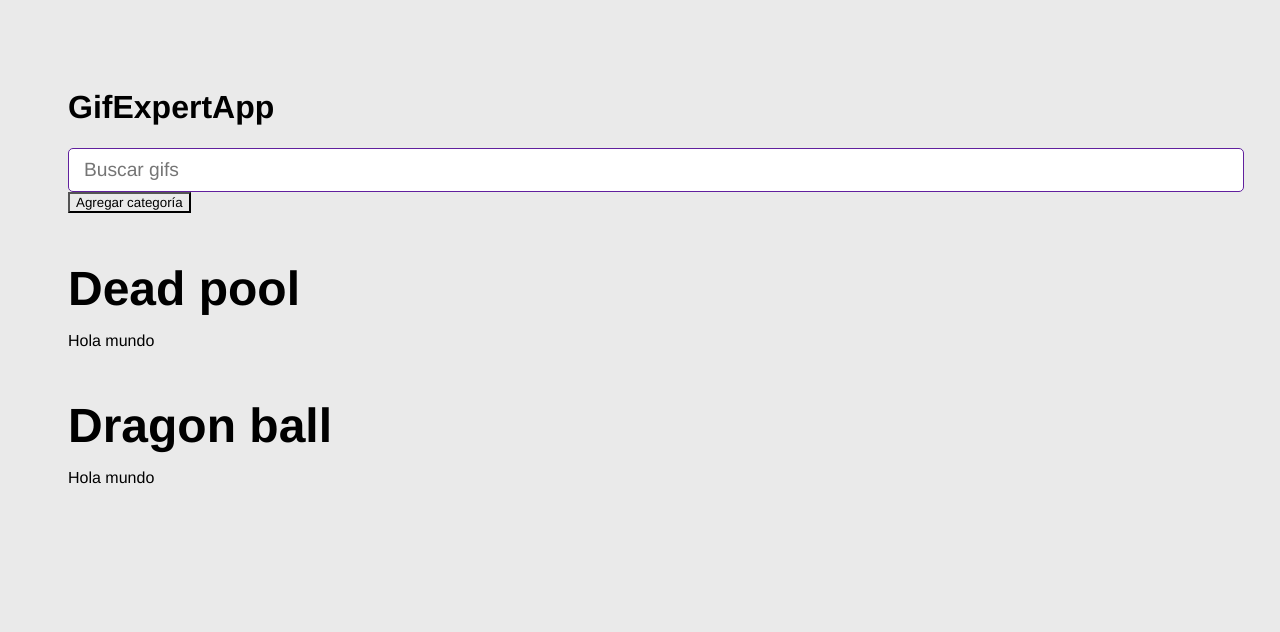
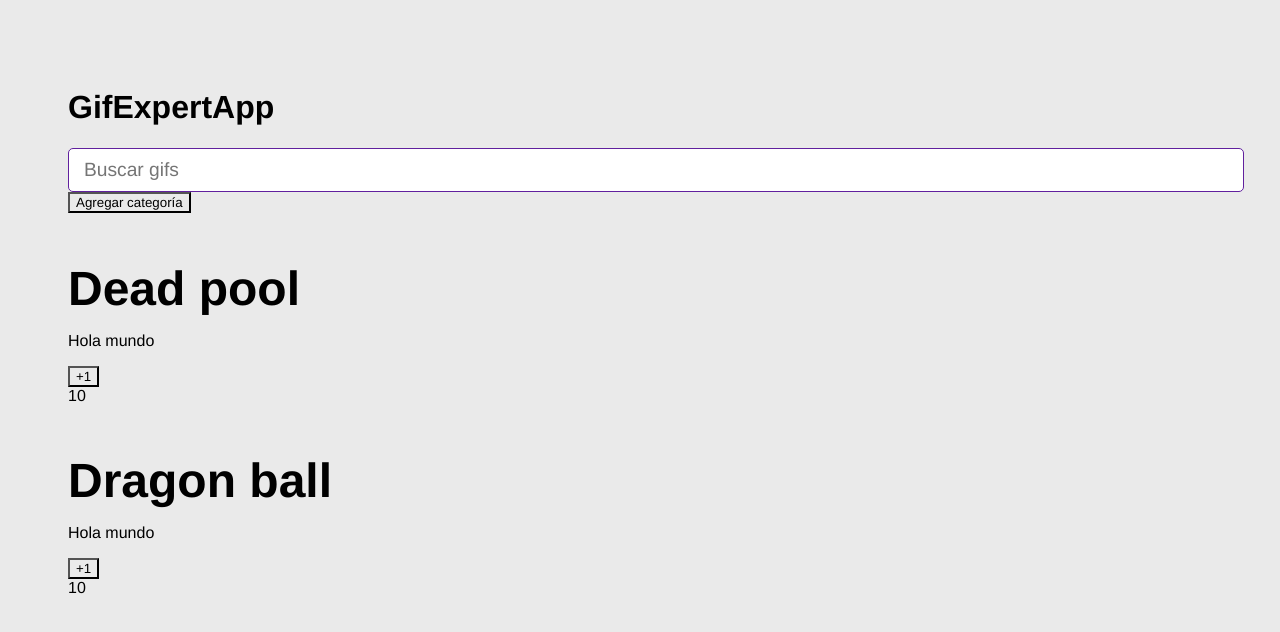
Before and after one commit to jfbarahonag/gif-expert-app, a React (Vite) app: page / in a window 1280 px wide. Shown: the top 632 px of the page. Built offline with nearby package versions, Linux system fonts and the light colour scheme; no server answers.

Commit message:
useEffect was added to avoid query a GIFs always he component is updated

```diff
--- a/src/components/GifGrid.jsx
+++ b/src/components/GifGrid.jsx
@@ -1,13 +1,21 @@
+import { useState, useEffect } from "react";
 import { getGifs } from "../helpers/getGifs";
 
 export const GifGrid = ({ category }) => {
 
-  getGifs(category);
+  const [counter, setCounter] = useState(10);
+
+  useEffect( ()=> {
+    getGifs(category);
+  }, []);
+
 
   return (
     <>
       <h3>{category}</h3>
       <p>{'Hola mundo'}</p>
+      <button onClick={ () => setCounter(counter+1) }>+1</button>
+      <div>{counter}</div>
     </>
   )
 }
```
